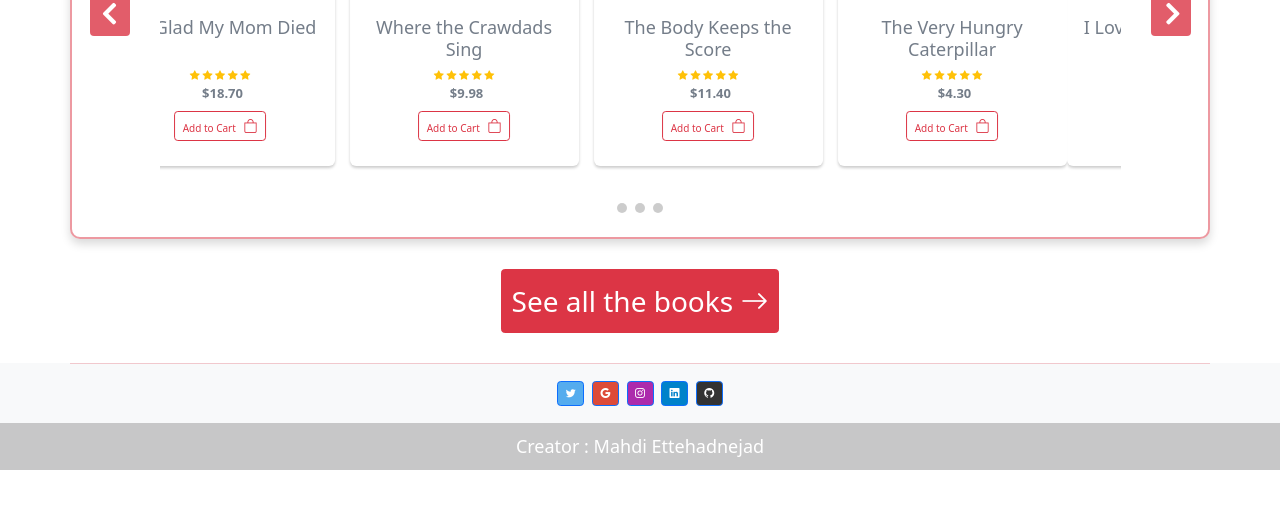
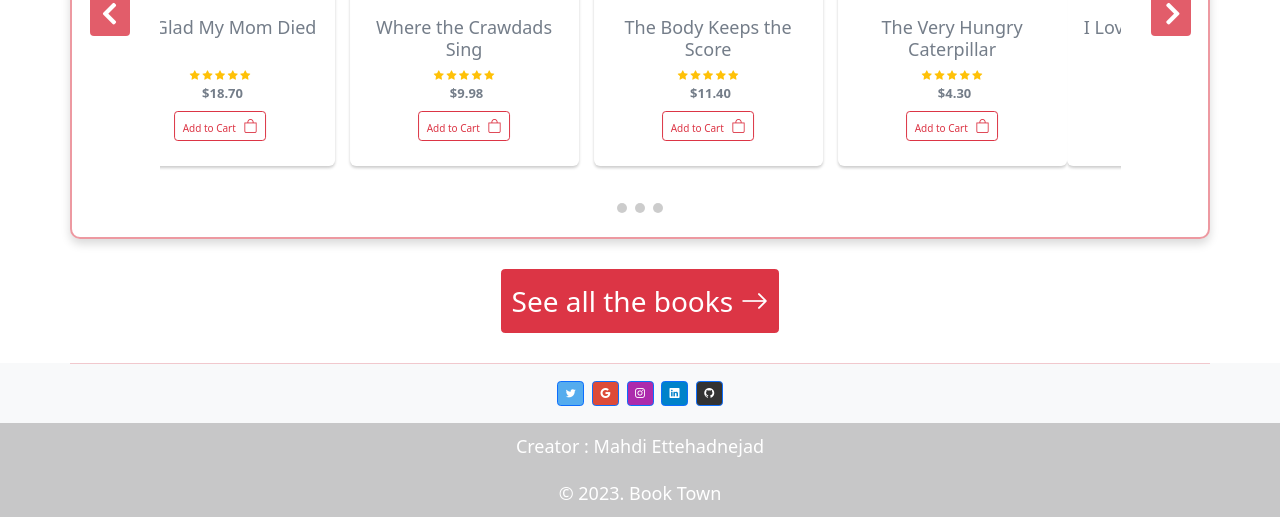
Before and after one commit to AkashSingh37/BookTown, a plain HTML site: page Home-Page/index.html in a window 1280 px wide. Shown: the part 5254-5771 px from the top of the page. Before the commit the page ends 5724 px from the top, so only its background shows below. Drawn offline with nearby package versions, Linux system fonts and the light colour scheme.

Commit message:
footer updated

```diff
--- a/Home-Page/index.html
+++ b/Home-Page/index.html
@@ -469,6 +469,12 @@
       <a class="text-white" href="https://github.com/mahdi-Eth">Mahdi Ettehadnejad</a>
     </div>
   </footer>
+  <footer class="bg-light text-center text-white mt-0 px-0">
+    <div class="container-fluid p-0">
+        <div class="text-center p-3 fs-18" style="background-color: rgba(0, 0, 0, 0.2); margin: 0; padding: 0; width: 100%;">
+            © 2023. Book Town
+        </div>
+    </div>
   <script src="https://cdnjs.cloudflare.com/ajax/libs/jquery/3.3.1/jquery.min.js"></script>
   <script src="https://stackpath.bootstrapcdn.com/bootstrap/4.1.0/js/bootstrap.min.js"></script>
   <script src="https://cdn.jsdelivr.net/npm/bootstrap@5.2.0/dist/js/bootstrap.bundle.min.js"
```
